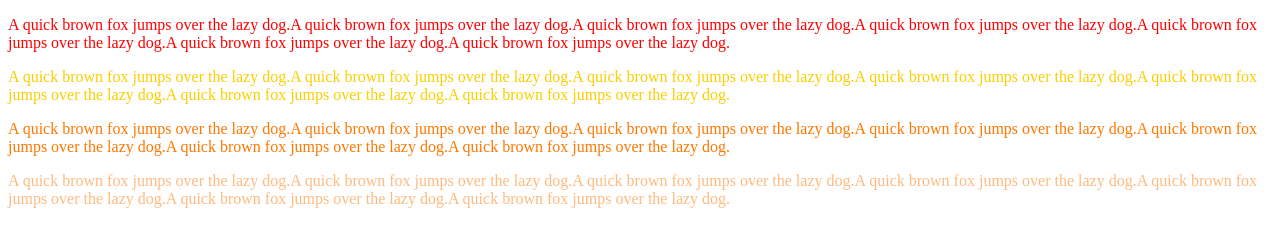
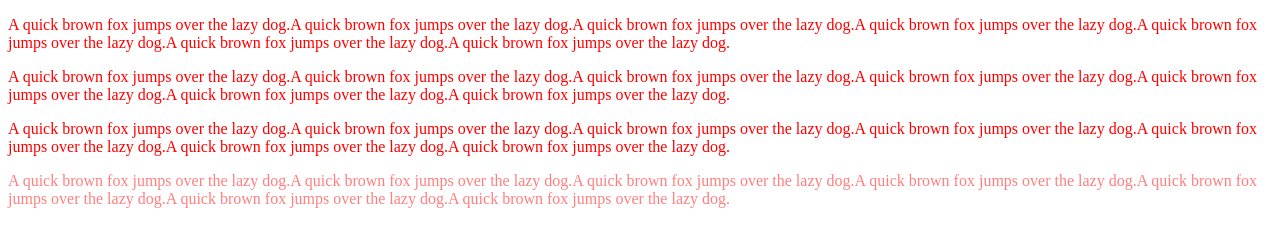
Before and after one commit to picnii/html5oneOone, a plain HTML site: page css/color-to-text/index.html in a window 1280 px wide. Drawn offline with Linux system fonts and the light colour scheme.

Commit message:
color-to-text-finalize

```diff
--- a/css/color-to-text/index.html
+++ b/css/color-to-text/index.html
@@ -5,9 +5,9 @@
 	</head>
 	<body>
 		<p style="color:red;">A quick brown fox jumps over the lazy dog.A quick brown fox jumps over the lazy dog.A quick brown fox jumps over the lazy dog.A quick brown fox jumps over the lazy dog.A quick brown fox jumps over the lazy dog.A quick brown fox jumps over the lazy dog.A quick brown fox jumps over the lazy dog.</p>
-		<p style="color:#face00">A quick brown fox jumps over the lazy dog.A quick brown fox jumps over the lazy dog.A quick brown fox jumps over the lazy dog.A quick brown fox jumps over the lazy dog.A quick brown fox jumps over the lazy dog.A quick brown fox jumps over the lazy dog.A quick brown fox jumps over the lazy dog.</p>
-		<p style="color:rgb(255,120,0);">A quick brown fox jumps over the lazy dog.A quick brown fox jumps over the lazy dog.A quick brown fox jumps over the lazy dog.A quick brown fox jumps over the lazy dog.A quick brown fox jumps over the lazy dog.A quick brown fox jumps over the lazy dog.A quick brown fox jumps over the lazy dog.</p>
-		<p style="color:rgba(255,120,0,0.5);">A quick brown fox jumps over the lazy dog.A quick brown fox jumps over the lazy dog.A quick brown fox jumps over the lazy dog.A quick brown fox jumps over the lazy dog.A quick brown fox jumps over the lazy dog.A quick brown fox jumps over the lazy dog.A quick brown fox jumps over the lazy dog.</p>
+		<p style="color:#ff0000">A quick brown fox jumps over the lazy dog.A quick brown fox jumps over the lazy dog.A quick brown fox jumps over the lazy dog.A quick brown fox jumps over the lazy dog.A quick brown fox jumps over the lazy dog.A quick brown fox jumps over the lazy dog.A quick brown fox jumps over the lazy dog.</p>
+		<p style="color:rgb(255,0,0)">A quick brown fox jumps over the lazy dog.A quick brown fox jumps over the lazy dog.A quick brown fox jumps over the lazy dog.A quick brown fox jumps over the lazy dog.A quick brown fox jumps over the lazy dog.A quick brown fox jumps over the lazy dog.A quick brown fox jumps over the lazy dog.</p>
+		<p style="color:rgba(255,0,0, 0.5)">A quick brown fox jumps over the lazy dog.A quick brown fox jumps over the lazy dog.A quick brown fox jumps over the lazy dog.A quick brown fox jumps over the lazy dog.A quick brown fox jumps over the lazy dog.A quick brown fox jumps over the lazy dog.A quick brown fox jumps over the lazy dog.</p>
 
 
 
```
